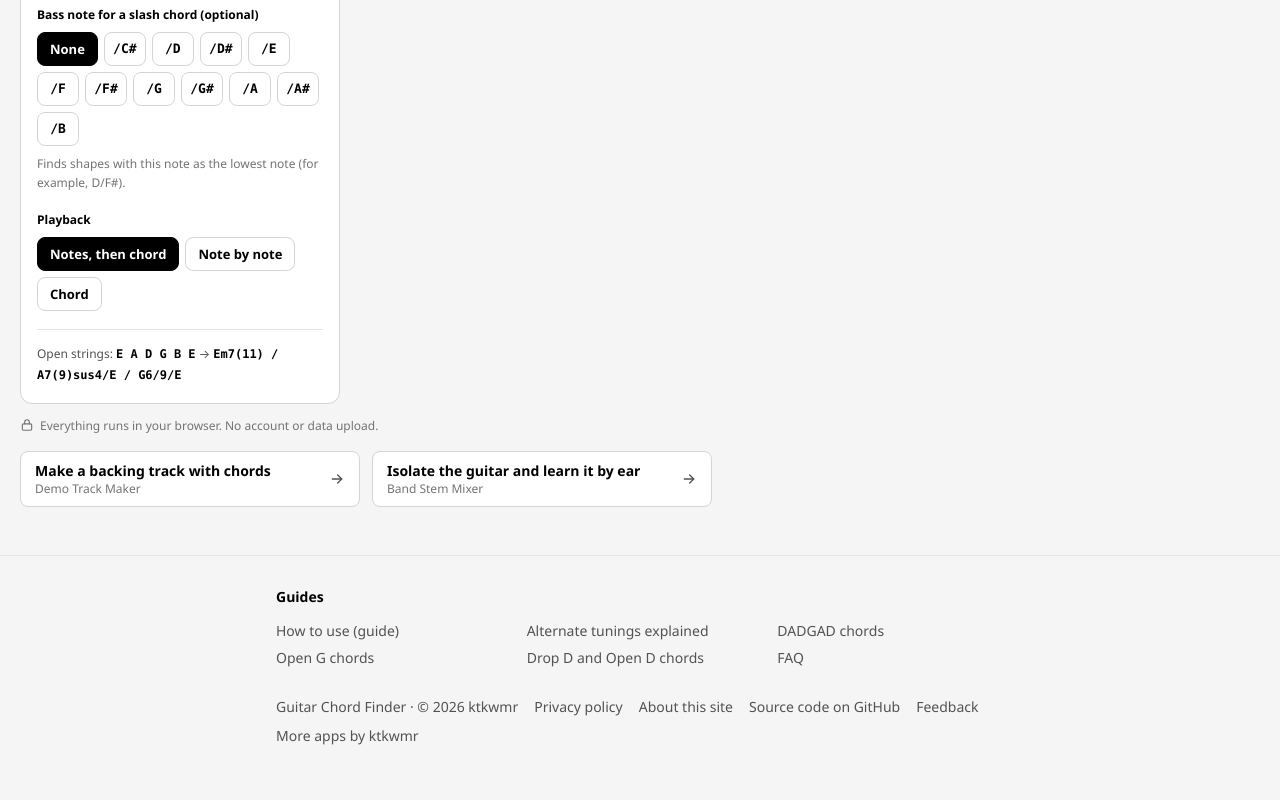
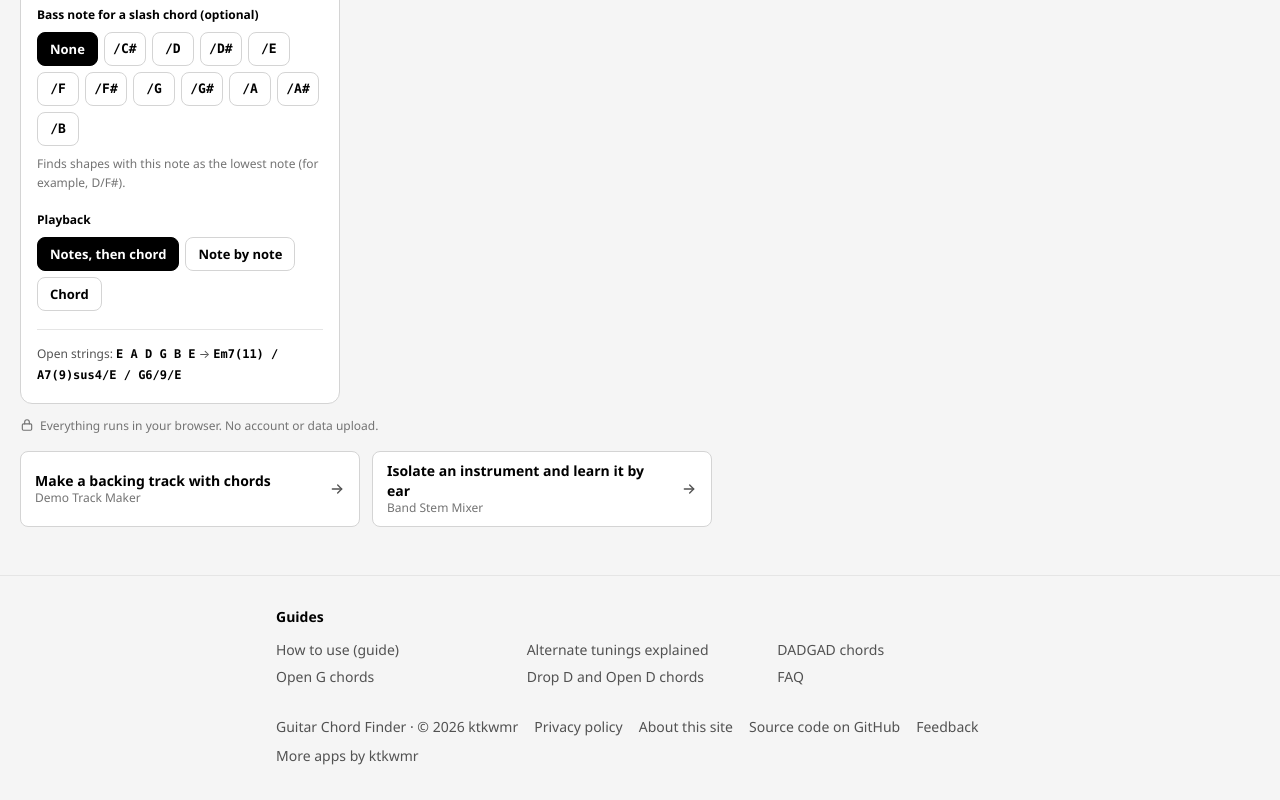
Before and after one commit to ktkwmr/GuitarChordFinder, a plain HTML site: page public/guitarchordfinder/index.html in a window 1280 px wide. Shown: the part 822-1622 px from the top of the page. Drawn offline with Linux system fonts and the light colour scheme.

Commit message:
関連アプリのリンクの文言：原曲の楽器を抜き出して耳コピ (#8)
* Add buttons to two related apps below the app

Co-Authored-By: Claude Opus 5.5 <noreply@anthropic.com>
Claude-Session: https://claude.ai/code/session_01FBcjAd6ArF5ESyAXru7dEF

* Related-app link: 原曲の楽器を抜き出して耳コピ

Co-Authored-By: Claude Opus 5.5 <noreply@anthropic.com>
Claude-Session: https://claude.ai/code/session_01FBcjAd6ArF5ESyAXru7dEF

---------

Co-authored-by: Claude <noreply@anthropic.com>

```diff
--- a/public/guitarchordfinder/index.html
+++ b/public/guitarchordfinder/index.html
@@ -314,7 +314,7 @@
     <!-- 関連アプリへのリンク（2 つ。同じタブ・同じ言語のページへ。定義の正本は ktkwmr/webapp-baseline の related-apps.json） -->
     <nav class="related" aria-label="Related apps" data-i18n-attr="aria-label:rel.label">
       <a href="/demotrackmaker/" data-i18n-attr="href:rel.1.href"><span><b data-i18n="rel.1.text">Make a backing track with chords</b><small>Demo Track Maker</small></span><svg width="16" height="16" viewBox="0 0 24 24" fill="none" stroke="currentColor" stroke-width="2" stroke-linecap="round" stroke-linejoin="round" aria-hidden="true"><path d="M5 12h14"></path><path d="m13 6 6 6-6 6"></path></svg></a>
-      <a href="/bandstemmixer/" data-i18n-attr="href:rel.2.href"><span><b data-i18n="rel.2.text">Isolate the guitar and learn it by ear</b><small>Band Stem Mixer</small></span><svg width="16" height="16" viewBox="0 0 24 24" fill="none" stroke="currentColor" stroke-width="2" stroke-linecap="round" stroke-linejoin="round" aria-hidden="true"><path d="M5 12h14"></path><path d="m13 6 6 6-6 6"></path></svg></a>
+      <a href="/bandstemmixer/" data-i18n-attr="href:rel.2.href"><span><b data-i18n="rel.2.text">Isolate an instrument and learn it by ear</b><small>Band Stem Mixer</small></span><svg width="16" height="16" viewBox="0 0 24 24" fill="none" stroke="currentColor" stroke-width="2" stroke-linecap="round" stroke-linejoin="round" aria-hidden="true"><path d="M5 12h14"></path><path d="m13 6 6 6-6 6"></path></svg></a>
     </nav>
   </main>
 
@@ -427,7 +427,7 @@
           "rel.label": "Related apps",
           "rel.1.text": "Make a backing track with chords",
           "rel.1.href": "/demotrackmaker/",
-          "rel.2.text": "Isolate the guitar and learn it by ear",
+          "rel.2.text": "Isolate an instrument and learn it by ear",
           "rel.2.href": "/bandstemmixer/",
           "home.url": "https://ktkwmr.com/",
           "foot.meta": "<span>Guitar Chord Finder · © 2026 ktkwmr</span>\n<a href=\"/guitarchordfinder/privacy/\" target=\"_blank\" rel=\"noopener\">Privacy policy</a>\n<a href=\"/guitarchordfinder/about/\" target=\"_blank\" rel=\"noopener\">About this site</a>\n<a href=\"https://github.com/ktkwmr/GuitarChordFinder\" target=\"_blank\" rel=\"noopener\">Source code on GitHub</a>\n<a href=\"https://github.com/ktkwmr/GuitarChordFinder/issues\" target=\"_blank\" rel=\"noopener\">Feedback</a>\n<a href=\"https://ktkwmr.com/\" target=\"_blank\" rel=\"noopener\">More apps by ktkwmr</a>",
@@ -504,7 +504,7 @@
           "rel.label": "関連アプリ",
           "rel.1.text": "コードで伴奏を作成",
           "rel.1.href": "/demotrackmaker/ja/",
-          "rel.2.text": "原曲のギターを抜き出して耳コピ",
+          "rel.2.text": "原曲の楽器を抜き出して耳コピ",
           "rel.2.href": "/bandstemmixer/ja/",
           "home.url": "https://ktkwmr.com/ja/",
           "foot.meta": "<span>Guitar Chord Finder · © 2026 ktkwmr</span>\n<a href=\"/guitarchordfinder/ja/privacy/\" target=\"_blank\" rel=\"noopener\">プライバシーポリシー</a>\n<a href=\"/guitarchordfinder/ja/about/\" target=\"_blank\" rel=\"noopener\">運営者情報</a>\n<a href=\"https://github.com/ktkwmr/GuitarChordFinder\" target=\"_blank\" rel=\"noopener\">GitHub のソースコード</a>\n<a href=\"https://github.com/ktkwmr/GuitarChordFinder/issues\" target=\"_blank\" rel=\"noopener\">ご意見・ご質問</a>\n<a href=\"https://ktkwmr.com/ja/\" target=\"_blank\" rel=\"noopener\">ktkwmr のほかのアプリ</a>",
```
Also changed, not shown: public/guitarchordfinder/ja/index.html (+3 -3 lines).
